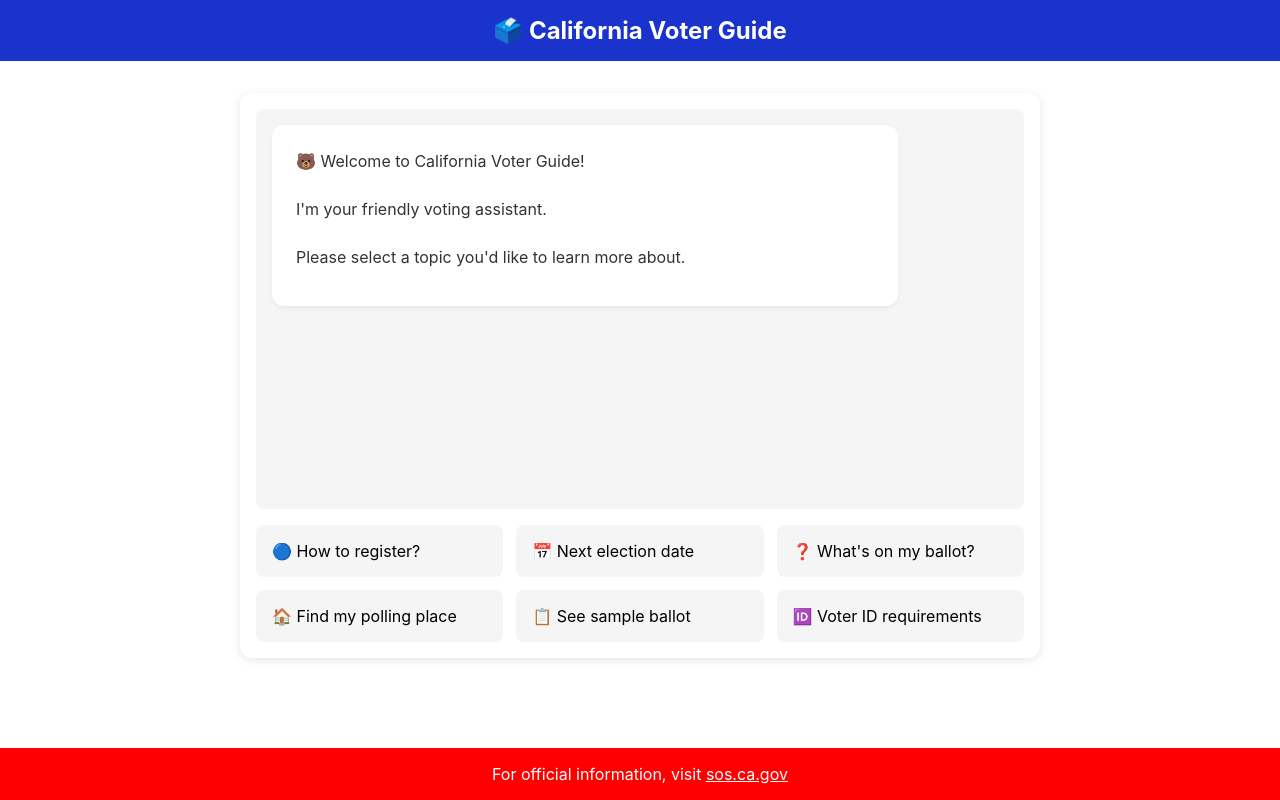
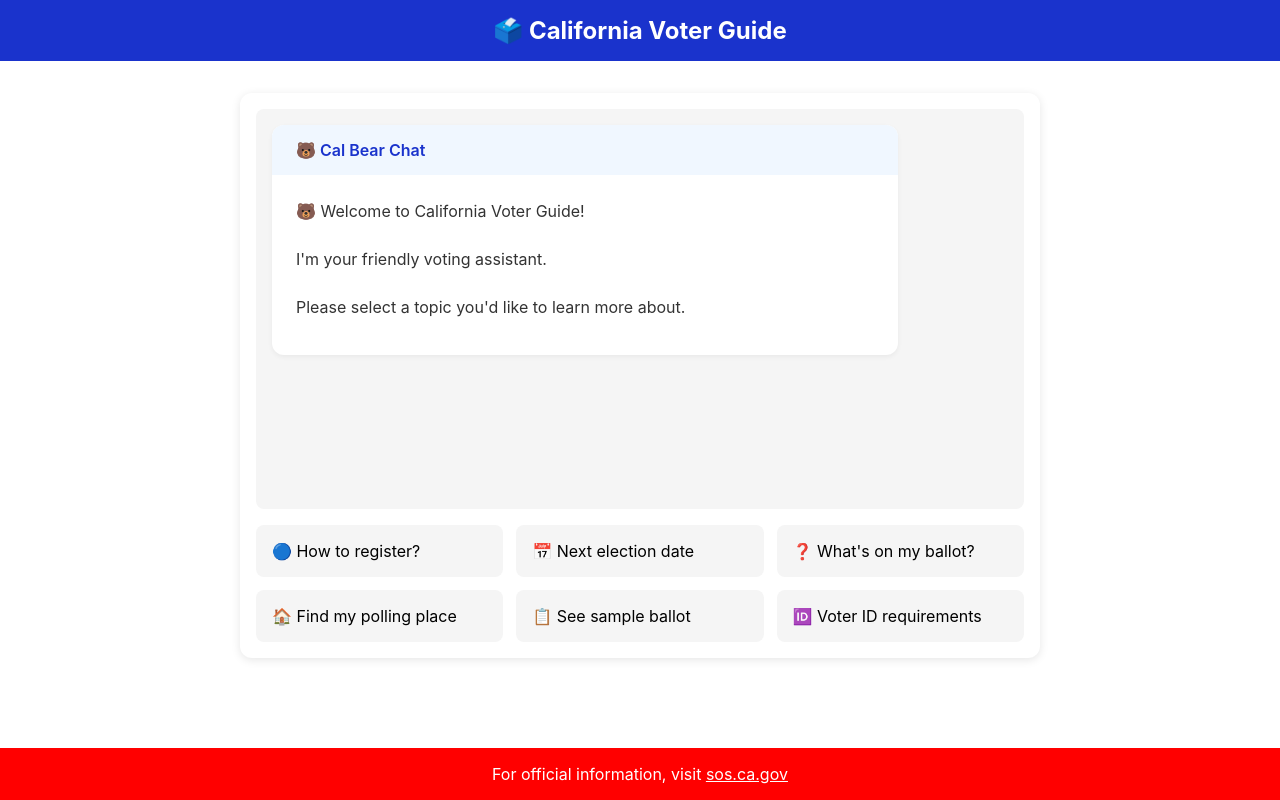
Before and after one commit to sashzabegalin/California-Voting-Chat, a Flask app: page / in a window 1280 px wide. Run offline with Flask 3, Linux system fonts and the light colour scheme.

Commit message:
Agent query: Does the chat interface now show a clear header for the bot's messages and are the responses more readable with better spacing?
Improve chat bot UI with header, content separation, and source citation styling.

Screenshot: https://storage.googleapis.com/screenshot-production-us-central1/08e18e35-d546-47e3-9e1f-501547ff4ef8/fdff71f6-724f-415f-abec-6b0f03dbe70d.jpg

```diff
--- a/static/css/style.css
+++ b/static/css/style.css
@@ -4,6 +4,7 @@
     --white: #ffffff;
     --light-gray: #f5f5f5;
     --dark-gray: #333333;
+    --bot-header-bg: #f0f7ff;
 }
 
 * {
@@ -54,7 +55,6 @@ header h1 {
 
 .message {
     margin-bottom: 1.5rem;
-    padding: 1.2rem;
     border-radius: 12px;
     max-width: 85%;
     line-height: 1.5;
@@ -64,14 +64,28 @@ header h1 {
     background-color: var(--california-blue);
     color: var(--white);
     margin-left: auto;
+    padding: 1.2rem;
 }
 
 .bot-message {
     background-color: var(--white);
     margin-right: auto;
+    box-shadow: 0 2px 5px rgba(0, 0, 0, 0.05);
+}
+
+.bot-header {
+    background-color: var(--bot-header-bg);
+    padding: 0.8rem 1.5rem;
+    border-radius: 12px 12px 0 0;
+    font-weight: 600;
+    color: var(--california-blue);
+    display: flex;
+    align-items: center;
+    gap: 0.5rem;
+}
+
+.bot-content {
     padding: 1.5rem;
-    max-width: 85%;
-    box-shadow: 0 2px 5px rgba(0, 0, 0, 0.05);
 }
 
 .quick-options {
@@ -169,3 +183,9 @@ footer a {
 .message-content li {
     margin-bottom: 0.5rem;
 }
+
+.highlight {
+    background-color: #fff3cd;
+    padding: 0.2rem 0.4rem;
+    border-radius: 4px;
+}
--- a/static/js/chat.js
+++ b/static/js/chat.js
@@ -73,7 +73,7 @@ class ChatManager {
         return content
             .replace(/\. /g, '.\n\n')
             .replace(/• /g, '\n• ')
-            .replace(/\n\n\n+/g, '\n\n'); // Remove excessive line breaks
+            .replace(/\n\n\n+/g, '\n\n') // Remove excessive line breaks
     }
 
     displayMessage(message) {
@@ -81,21 +81,41 @@ class ChatManager {
         messageDiv.classList.add('message');
         messageDiv.classList.add(message.role === 'user' ? 'user-message' : 'bot-message');
 
+        if (message.role === 'assistant') {
+            // Add bot header
+            const header = document.createElement('div');
+            header.classList.add('bot-header');
+            header.innerHTML = '🐻 Cal Bear Chat';
+            messageDiv.appendChild(header);
+
+            // Create content container
+            const contentContainer = document.createElement('div');
+            contentContainer.classList.add('bot-content');
+
+            // Add message content
             const content = document.createElement('div');
             content.classList.add('message-content');
-
-        // Format the content for better readability
             const formattedContent = this.formatContent(message.content);
             content.textContent = formattedContent;
-        messageDiv.appendChild(content);
+            contentContainer.appendChild(content);
 
+            // Add citations if available
             if (message.citations && message.citations.length > 0) {
                 const citations = document.createElement('div');
                 citations.classList.add('citations');
                 citations.innerHTML = `<small>📚 Sources: ${message.citations.map(cite =>
                     `<a href="${cite}" target="_blank" rel="noopener noreferrer">${new URL(cite).hostname}</a>`
                 ).join(' • ')}</small>`;
-            messageDiv.appendChild(citations);
+                contentContainer.appendChild(citations);
+            }
+
+            messageDiv.appendChild(contentContainer);
+        } else {
+            // User message
+            const content = document.createElement('div');
+            content.classList.add('message-content');
+            content.textContent = message.content;
+            messageDiv.appendChild(content);
         }
 
         this.messageContainer.appendChild(messageDiv);
```
Lines whose indentation alone changed are shown as unchanged.
